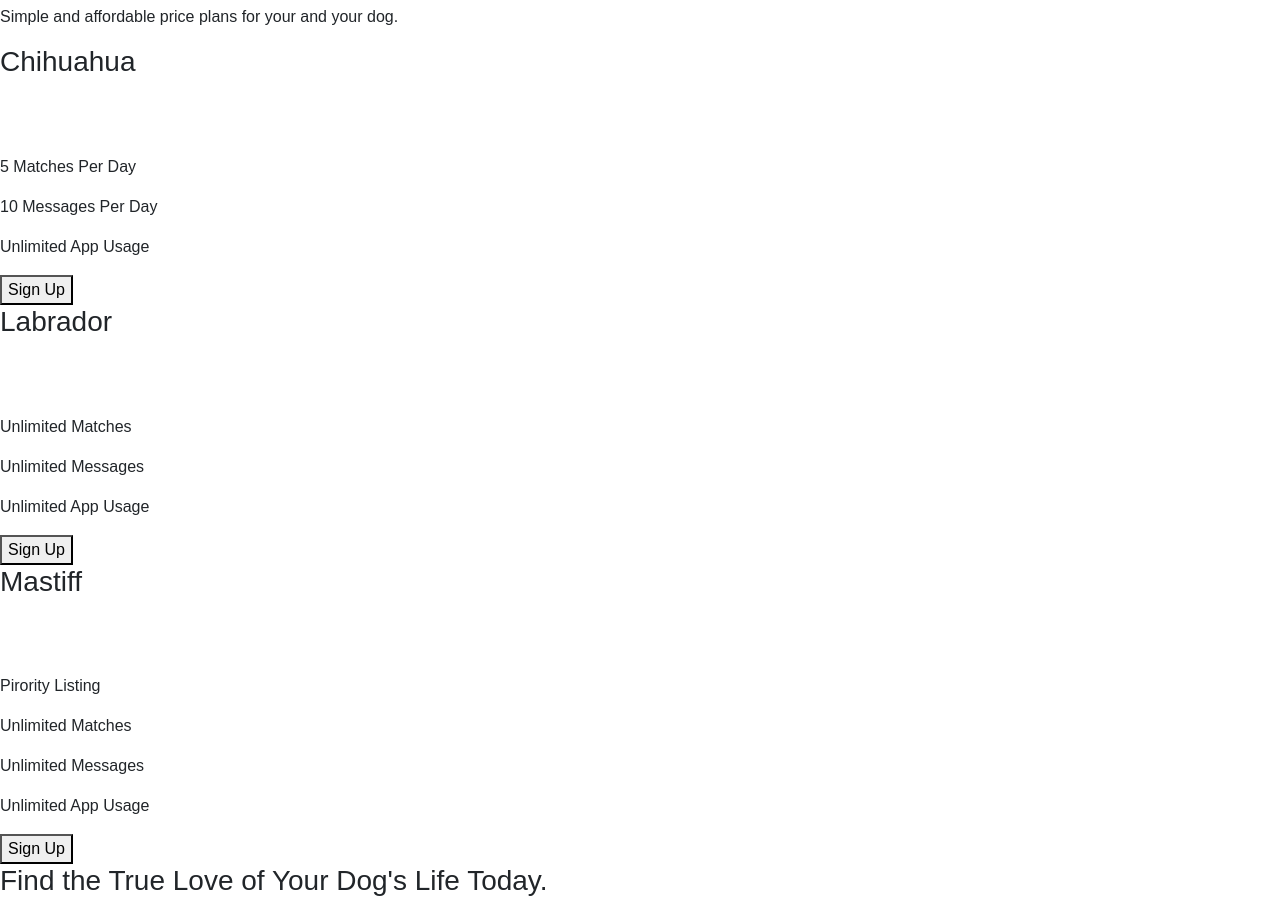
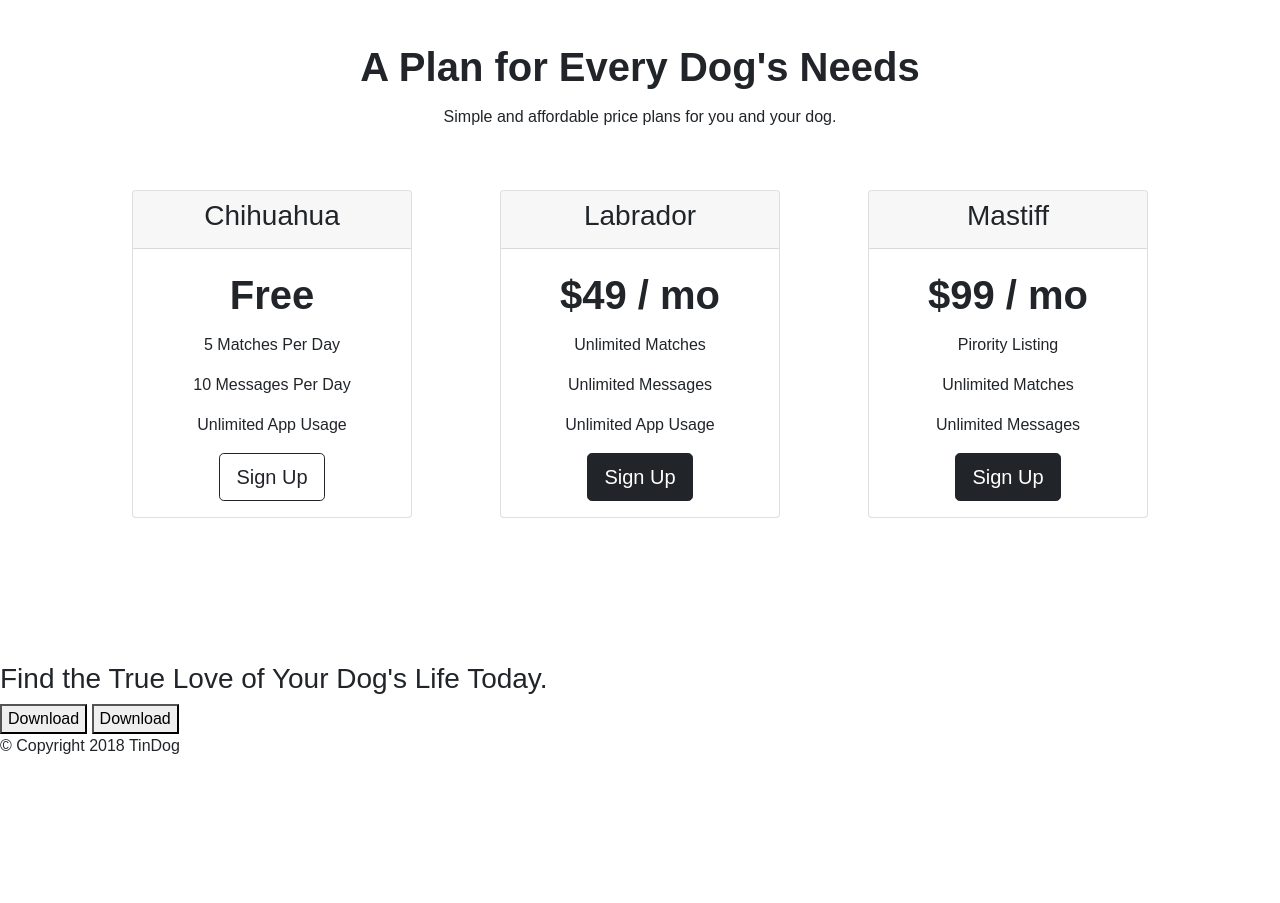
Before and after one commit to ShubhamVishwakarma11-zz/BootStrap-TinDog, a plain HTML site: page index.html in a window 1280 px wide. Shown: the part 1886-2789 px from the top of the page. After the commit the page ends 2660 px from the top, so only its background shows below. Drawn offline with nearby package versions, Linux system fonts and the light colour scheme.

Commit message:
Add the Pricing Section and make small changes

```diff
--- a/css/styles.css
+++ b/css/styles.css
@@ -14,7 +14,6 @@ h1{
     font-size: 3.5rem;
     font-weight: bold;
     line-height: 1.5;
-    color: white;
 }
 
 h2 {
@@ -22,11 +21,11 @@ h2 {
     font-size: 2.5rem;
     font-weight: bold;
     line-height: 1.5;
-    color: white;
 }
 
 body {
     font-family: 'Montserrat-Black', sans-serif;
+    position:relative
 }
 
 .NavBar-Title-Container {
@@ -66,6 +65,7 @@ body {
     padding: 5% 13%;
     height: auto;
     text-align: center;
+    background-color: white;
 }
 
 .features-container h3 {
@@ -101,6 +101,9 @@ body {
     background-color: #EF8172;
 }
 
+#testimonials h2 {
+    color:white;
+}
 .testimonial-image{
     width: 15%;
     border-radius: 100%;
@@ -123,3 +126,14 @@ body {
     width: 13%;
     padding: 2rem 2rem 5rem;
 }
+
+/* Pricing */
+
+#pricing {
+    padding: 100px;
+    text-align: center;
+}
+
+.pricing-card {
+    padding: 4%;
+}
--- a/index.html
+++ b/index.html
@@ -142,32 +142,57 @@
   <section id="pricing">
 
     <h2>A Plan for Every Dog's Needs</h2>
-    <p>Simple and affordable price plans for your and your dog.</p>
+    <p>Simple and affordable price plans for you and your dog.</p>
 
-
+    <div class = "row">
+      <div class = "pricing-card col-lg-4 col-md-6 ">
+        <div class="card">
+          <div class = "card-header">
             <h3>Chihuahua</h3>
+          </div>
+          <div class = "card-body">
             <h2>Free</h2>
             <p>5 Matches Per Day</p>
             <p>10 Messages Per Day</p>
             <p>Unlimited App Usage</p>
-    <button type="button">Sign Up</button>
+            <button class="btn btn-outline-dark btn-lg" type="button">Sign Up</button>
+          </div>
+        </div>
+      </div>
 
-
+      <div class = "pricing-card col-lg-4 col-md-6">
+        <div class="card">
+          <div class = "card-header">
           <h3>Labrador</h3>
+          </div>
+          <div class = "card-body">
             <h2>$49 / mo</h2>
             <p>Unlimited Matches</p>
             <p>Unlimited Messages</p>
             <p>Unlimited App Usage</p>
-    <button type="button">Sign Up</button>
+            <button class="btn btn-dark btn-lg" type="button">Sign Up</button>
+          </div>
+        </div>
+      </div>
 
-
+      <div class = "pricing-card col-lg-4 ">
+        <div class="card">
+          <div class = "card-header">
             <h3>Mastiff</h3>
+          </div>
+          <div class = "card-body">
             <h2>$99 / mo</h2>
             <p>Pirority Listing</p>
             <p>Unlimited Matches</p>
             <p>Unlimited Messages</p>
-    <p>Unlimited App Usage</p>
-    <button type="button">Sign Up</button>
+            <button class="btn btn-dark btn-lg" type="button">Sign Up</button>
+          </div>
+        </div>
+      </div>
+
+    </div>
+
+
 
   </section>
 
```
Lines whose indentation alone changed are shown as unchanged.
